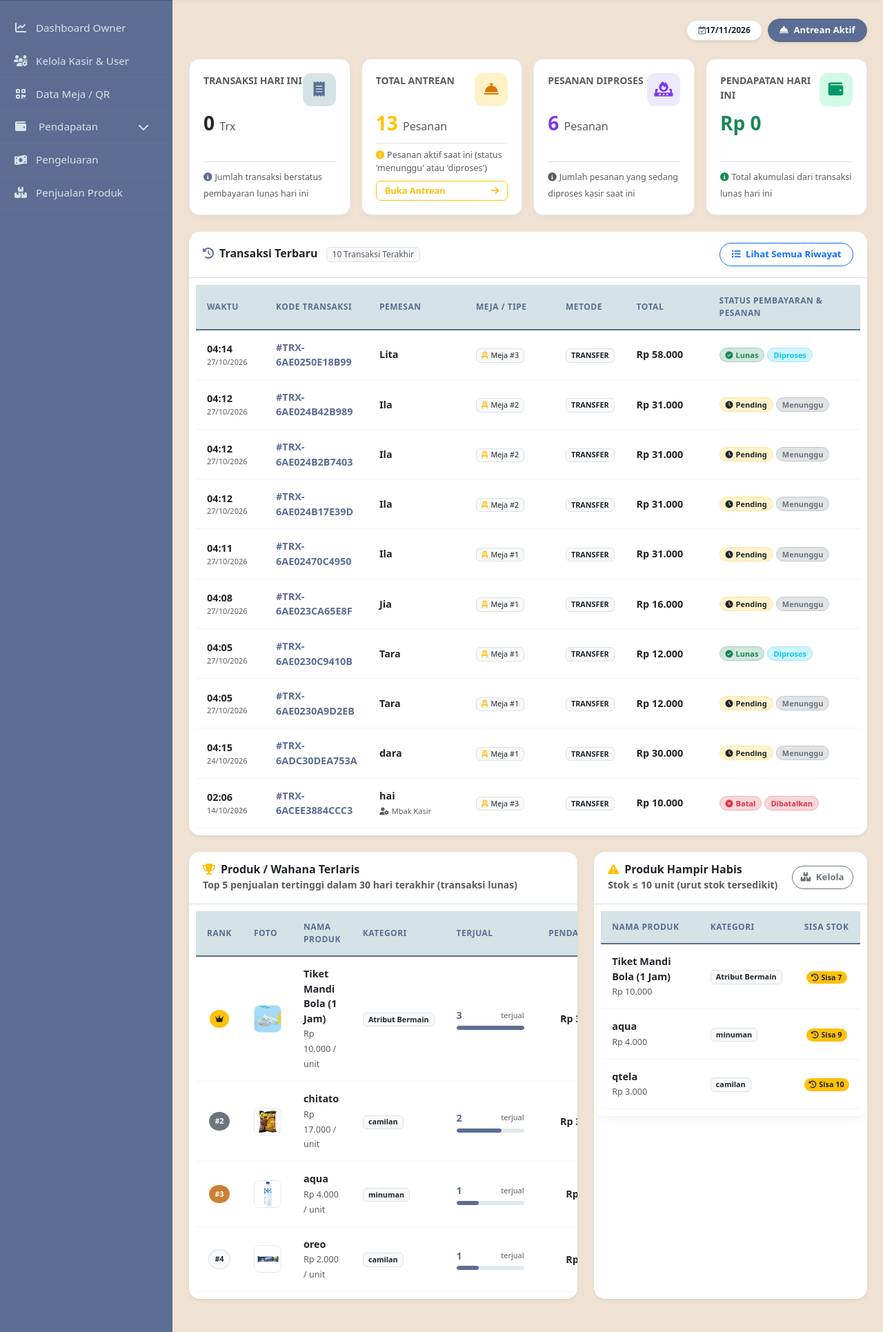
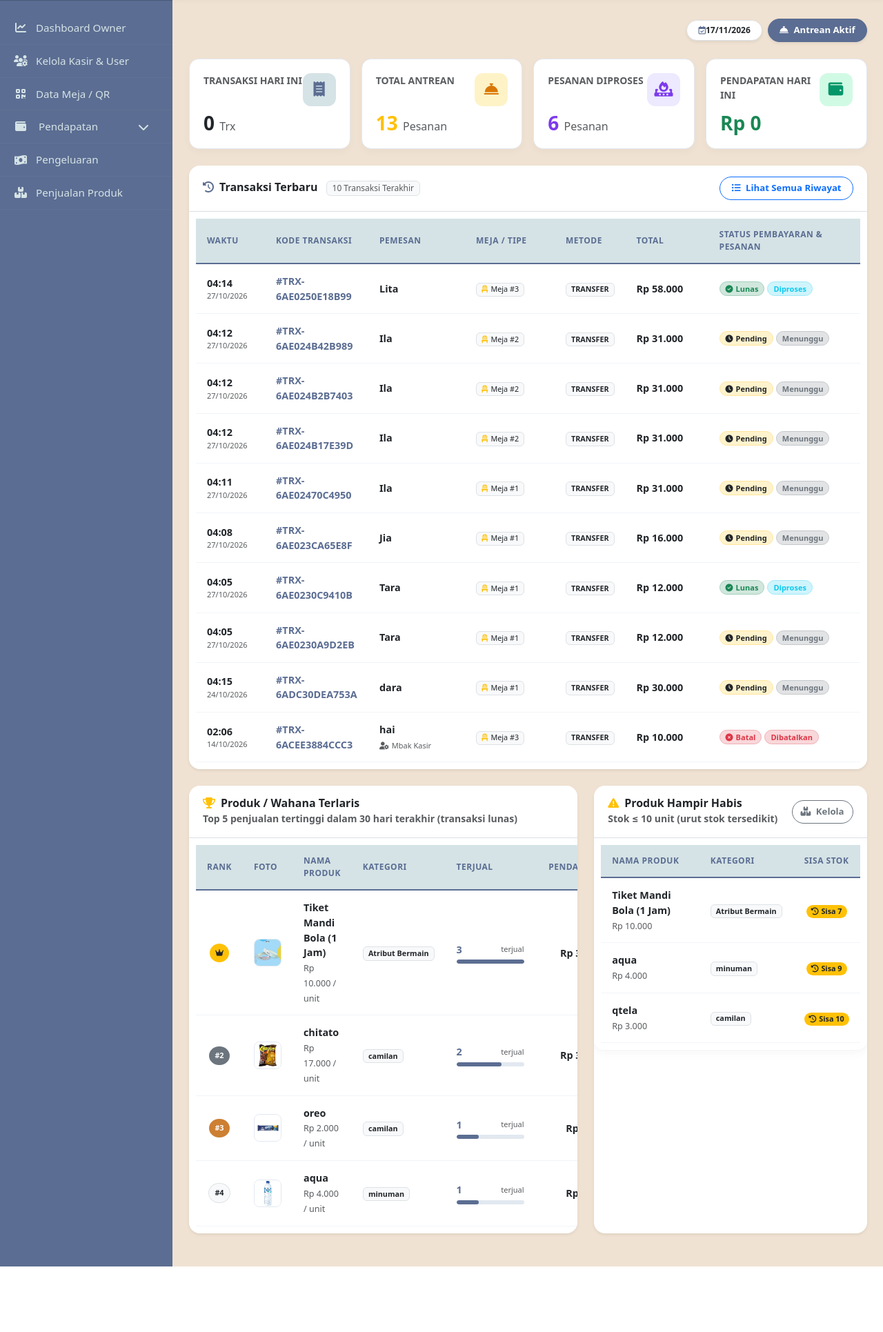
Before and after one commit to griseldaatha/asa-jaya-playground, a Laravel app: page /kasir/dashboard in a window 1280 px wide. Shown: the part 64-1995 px from the top of the page at 69% size. After the commit the page ends 1900 px from the top, so only its background shows below. Run offline with Laravel 12, Linux system fonts and the light colour scheme; a user stored in the database is signed in; data comes from the database, SQL or seed files in the repository.

Commit message:
style(kasir): hilangkan teks catatan info di bawah kartu statistik dashboard

```diff
--- a/resources/views/kasir/dashboard.blade.php
+++ b/resources/views/kasir/dashboard.blade.php
@@ -74,76 +74,44 @@
         <!-- (a) Total Transaksi Hari Ini -->
         <div class="col-12 col-sm-6 col-xl-3">
             <div class="stat-card-kasir">
-                <div>
                 <div class="d-flex justify-content-between align-items-start mb-2">
                     <span class="text-uppercase fw-bold text-muted small">Transaksi Hari Ini</span>
                     <div class="icon-box-kasir bg-card-blue"><i class="fa-solid fa-receipt"></i></div>
                 </div>
-                    <h3 class="fw-bold mb-1 text-dark">{{ number_format($totalTransaksiHariIni) }} <span class="fs-6 text-muted fw-normal">Trx</span></h3>
-                </div>
-                <div class="pt-2 border-top mt-2">
-                    <small class="text-muted" style="font-size: 0.78rem;">
-                        <i class="fa-solid fa-circle-info text-primary me-1"></i>Jumlah transaksi berstatus pembayaran lunas hari ini
-                    </small>
-                </div>
+                <h3 class="fw-bold mb-0 text-dark">{{ number_format($totalTransaksiHariIni) }} <span class="fs-6 text-muted fw-normal">Trx</span></h3>
             </div>
         </div>
 
         <!-- (b) Total Antrean -->
         <div class="col-12 col-sm-6 col-xl-3">
             <div class="stat-card-kasir">
-                <div>
                 <div class="d-flex justify-content-between align-items-start mb-2">
                     <span class="text-uppercase fw-bold text-muted small">Total Antrean</span>
                     <div class="icon-box-kasir bg-card-amber"><i class="fa-solid fa-bell-concierge"></i></div>
                 </div>
-                    <h3 class="fw-bold mb-1 text-warning">{{ number_format($totalAntrean) }} <span class="fs-6 text-muted fw-normal">Pesanan</span></h3>
-                </div>
-                <div class="pt-2 border-top mt-2 d-flex flex-column gap-1">
-                    <small class="text-muted" style="font-size: 0.78rem;">
-                        <i class="fa-solid fa-circle-info text-warning me-1"></i>Pesanan aktif saat ini (status 'menunggu' atau 'diproses')
-                    </small>
-                    <a href="{{ route('kasir.antrean') }}" class="btn btn-sm btn-outline-warning py-1 mt-1 text-start d-flex justify-content-between align-items-center">
-                        <span style="font-size: 0.8rem;">Buka Antrean</span>
-                        <i class="fa-solid fa-arrow-right fs-xs"></i>
-                    </a>
-                </div>
+                <h3 class="fw-bold mb-0 text-warning">{{ number_format($totalAntrean) }} <span class="fs-6 text-muted fw-normal">Pesanan</span></h3>
             </div>
         </div>
 
         <!-- (c) Pesanan Diproses -->
         <div class="col-12 col-sm-6 col-xl-3">
             <div class="stat-card-kasir">
-                <div>
                 <div class="d-flex justify-content-between align-items-start mb-2">
                     <span class="text-uppercase fw-bold text-muted small">Pesanan Diproses</span>
                     <div class="icon-box-kasir bg-card-purple"><i class="fa-solid fa-fire-burner"></i></div>
                 </div>
-                    <h3 class="fw-bold mb-1" style="color: #7c3aed;">{{ number_format($pesananDiproses) }} <span class="fs-6 text-muted fw-normal">Pesanan</span></h3>
-                </div>
-                <div class="pt-2 border-top mt-2">
-                    <small class="text-muted" style="font-size: 0.78rem;">
-                        <i class="fa-solid fa-circle-info text-purple me-1"></i>Jumlah pesanan yang sedang diproses kasir saat ini
-                    </small>
-                </div>
+                <h3 class="fw-bold mb-0" style="color: #7c3aed;">{{ number_format($pesananDiproses) }} <span class="fs-6 text-muted fw-normal">Pesanan</span></h3>
             </div>
         </div>
 
         <!-- (d) Pendapatan Hari Ini -->
         <div class="col-12 col-sm-6 col-xl-3">
             <div class="stat-card-kasir">
-                <div>
                 <div class="d-flex justify-content-between align-items-start mb-2">
                     <span class="text-uppercase fw-bold text-muted small">Pendapatan Hari Ini</span>
                     <div class="icon-box-kasir bg-card-green"><i class="fa-solid fa-wallet"></i></div>
                 </div>
-                    <h3 class="fw-bold mb-1 text-success">Rp {{ number_format($pendapatanHariIni, 0, ',', '.') }}</h3>
-                </div>
-                <div class="pt-2 border-top mt-2">
-                    <small class="text-muted" style="font-size: 0.78rem;">
-                        <i class="fa-solid fa-circle-info text-success me-1"></i>Total akumulasi dari transaksi lunas hari ini
-                    </small>
-                </div>
+                <h3 class="fw-bold mb-0 text-success">Rp {{ number_format($pendapatanHariIni, 0, ',', '.') }}</h3>
             </div>
         </div>
     </div>
```
Lines whose indentation alone changed are shown as unchanged.
